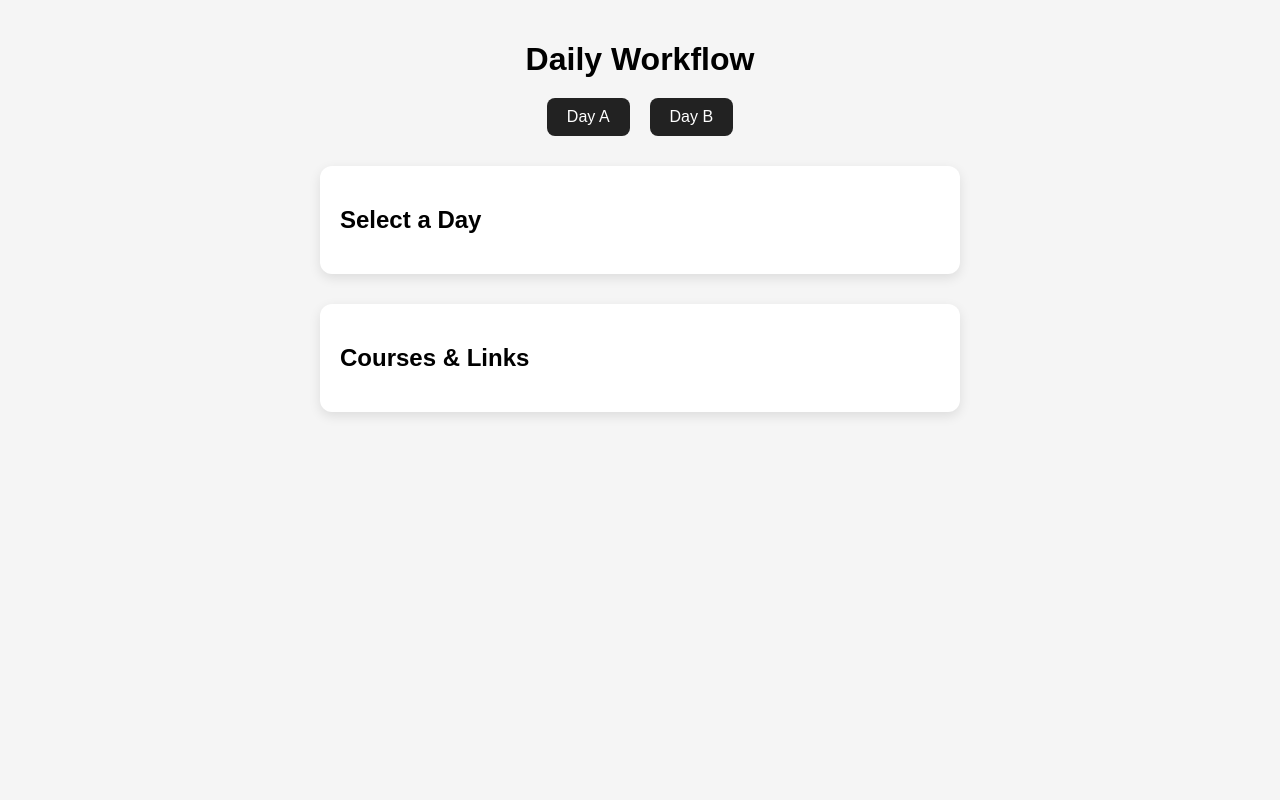
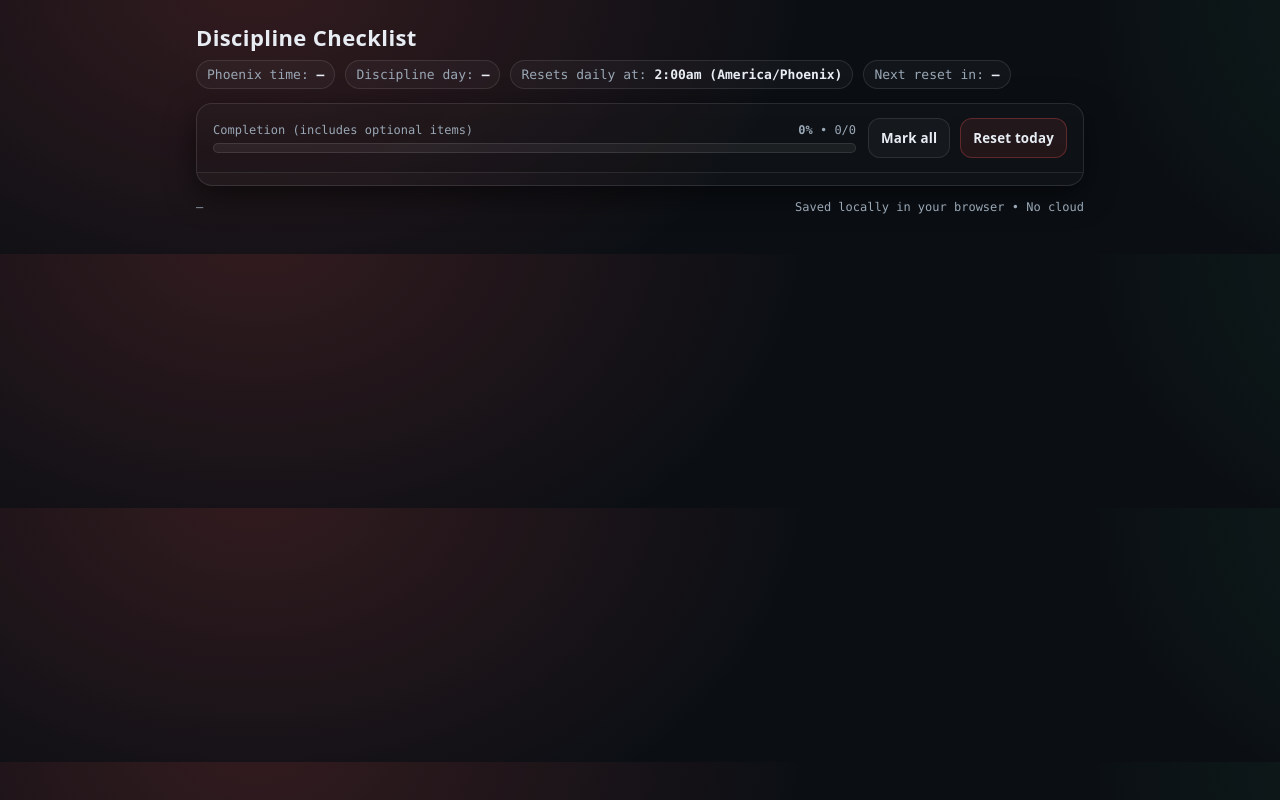
Before and after one commit to MCIF-TEST/day2day, a plain HTML site: page index.html in a window 1280 px wide. Drawn offline with Linux system fonts and the light colour scheme.

Commit message:
Update index.html

```diff
--- a/index.html
+++ b/index.html
@@ -1,123 +1,231 @@
-<!DOCTYPE html>
+<!doctype html>
 <html lang="en">
 <head>
-  <meta charset="UTF-8" />
-  <meta name="viewport" content="width=device-width, initial-scale=1.0" />
-  <title>Daily Workflow App</title>
+  <meta charset="utf-8" />
+  <meta name="viewport" content="width=device-width,initial-scale=1" />
+  <meta name="color-scheme" content="dark light" />
+  <title>Discipline Checklist</title>
   <style>
-    body {
-      font-family: Arial, sans-serif;
-      background: #f5f5f5;
-      margin: 0;
-      padding: 20px;
+    :root{
+      --bg: #0b0f14;
+      --panel: #0f1720;
+      --text: #e8edf4;
+      --muted: #9aa7b5;
+      --line: rgba(255,255,255,0.10);
+      --accent: #d34b4b;
+      --good: #2bd576;
+      --warn: #f0c35a;
+      --shadow: 0 10px 30px rgba(0,0,0,0.55);
+      --radius: 16px;
+      --mono: ui-monospace, SFMono-Regular, Menlo, Monaco, Consolas, "Liberation Mono", "Courier New", monospace;
+      --sans: ui-sans-serif, system-ui, -apple-system, Segoe UI, Roboto, Helvetica, Arial, "Apple Color Emoji","Segoe UI Emoji";
     }
-    h1 {
-      text-align: center;
-      margin-bottom: 20px;
+    *{ box-sizing:border-box; }
+    body{
+      margin:0;
+      font-family: var(--sans);
+      background:
+        radial-gradient(1100px 780px at 20% -10%, rgba(211,75,75,0.20), transparent 50%),
+        radial-gradient(900px 650px at 120% 0%, rgba(43,213,118,0.10), transparent 50%),
+        var(--bg);
+      color: var(--text);
     }
-    .day-select {
-      display: flex;
-      justify-content: center;
-      gap: 20px;
-      margin-bottom: 30px;
+    .wrap{ max-width: 920px; margin:0 auto; padding: 22px 16px 40px; }
+    header{ display:flex; flex-wrap:wrap; gap:12px; align-items:flex-end; justify-content:space-between; margin-bottom: 14px; }
+    h1{ font-size: 22px; margin:0; letter-spacing:0.4px; }
+    .sub{
+      color: var(--muted);
+      font-size: 13px;
+      display:flex;
+      flex-wrap: wrap;
+      gap: 10px;
+      align-items: center;
+      font-family: var(--mono);
+      margin-top: 8px;
     }
-    button {
-      padding: 10px 20px;
-      font-size: 16px;
-      cursor: pointer;
-      border: none;
-      border-radius: 8px;
-      background: #222;
-      color: #fff;
+    .pill{
+      border: 1px solid var(--line);
+      border-radius: 999px;
+      padding: 6px 10px;
+      background: rgba(255,255,255,0.03);
     }
-    .task-list {
-      max-width: 600px;
-      margin: 0 auto;
-      background: #fff;
-      padding: 20px;
+    .pill strong{ color: var(--text); }
+    .fasting{
+      border-color: rgba(240,195,90,0.35);
+      background: rgba(240,195,90,0.08);
+      color: #ffe1a4;
+    }
+
+    .panel{
+      background: linear-gradient(180deg, rgba(255,255,255,0.03), rgba(255,255,255,0.02));
+      border: 1px solid var(--line);
+      border-radius: var(--radius);
+      box-shadow: var(--shadow);
+      overflow:hidden;
+    }
+    .panelHead{
+      padding: 14px 16px;
+      border-bottom: 1px solid var(--line);
+      display:flex;
+      align-items:center;
+      justify-content: space-between;
+      gap: 12px;
+      background: rgba(0,0,0,0.15);
+      flex-wrap: wrap;
+    }
+
+    .progressWrap{ display:flex; flex-direction:column; gap: 6px; min-width: 260px; flex: 1; }
+    .progressLabel{
+      display:flex;
+      justify-content: space-between;
+      gap: 12px;
+      font-size: 12px;
+      color: var(--muted);
+      font-family: var(--mono);
+      flex-wrap: wrap;
+    }
+    .bar{
+      height: 10px;
+      background: rgba(255,255,255,0.06);
+      border: 1px solid var(--line);
+      border-radius: 999px;
+      overflow:hidden;
+    }
+    .bar > div{
+      height:100%;
+      width:0%;
+      background: linear-gradient(90deg, var(--accent), rgba(43,213,118,0.95));
+      transition: width 220ms ease;
+    }
+
+    .actions{ display:flex; flex-wrap:wrap; gap:10px; justify-content:flex-end; }
+    button{
+      appearance:none;
+      border: 1px solid var(--line);
+      background: rgba(255,255,255,0.03);
+      color: var(--text);
+      padding: 10px 12px;
       border-radius: 12px;
-      box-shadow: 0 4px 12px rgba(0,0,0,0.1);
+      cursor:pointer;
+      font-weight: 700;
+      letter-spacing: 0.2px;
+      font-family: var(--sans);
     }
-    .task {
-      display: flex;
+    button:hover{ background: rgba(255,255,255,0.06); }
+    button:active{ transform: translateY(1px); }
+    button.danger{
+      border-color: rgba(211,75,75,0.35);
+      background: rgba(211,75,75,0.10);
+    }
+
+    .list{ padding: 6px 0; }
+    .item{
+      display:flex;
+      align-items:center;
+      gap: 12px;
+      padding: 12px 16px;
+      border-top: 1px solid rgba(255,255,255,0.06);
+    }
+    .item:first-child{ border-top:0; }
+    .item:hover{ background: rgba(255,255,255,0.03); }
+
+    .left{ display:flex; align-items:center; gap:12px; flex:1; min-width:0; }
+    .meta{ display:flex; flex-direction:column; gap:4px; min-width:0; }
+    .labelRow{ display:flex; flex-wrap:wrap; align-items:baseline; gap:8px; min-width:0; }
+    .label{
+      font-weight: 800;
+      white-space: nowrap;
+      overflow: hidden;
+      text-overflow: ellipsis;
+      max-width: 100%;
+    }
+    .tag{
+      font-size: 11px;
+      padding: 3px 8px;
+      border-radius: 999px;
+      border: 1px solid var(--line);
+      color: var(--muted);
+      font-family: var(--mono);
+      background: rgba(255,255,255,0.02);
+    }
+    .tag.optional{
+      border-color: rgba(154,167,181,0.25);
+      background: rgba(154,167,181,0.06);
+    }
+    .tag.required{
+      border-color: rgba(211,75,75,0.35);
+      background: rgba(211,75,75,0.08);
+      color: #ffb3b3;
+    }
+    .tag.fasting{
+      border-color: rgba(240,195,90,0.35);
+      background: rgba(240,195,90,0.10);
+      color: #ffe1a4;
+    }
+    .desc{ font-size: 12px; color: var(--muted); font-family: var(--mono); }
+
+    input[type="checkbox"]{
+      width: 20px;
+      height: 20px;
+      accent-color: var(--good);
+      cursor:pointer;
+      flex: 0 0 auto;
+    }
+
+    footer{
+      margin-top: 14px;
+      color: var(--muted);
+      font-size: 12px;
+      font-family: var(--mono);
+      display:flex;
+      flex-wrap:wrap;
+      gap: 10px;
       justify-content: space-between;
-      padding: 10px 0;
-      border-bottom: 1px solid #ddd;
-    }
-    .task:last-child {
-      border-bottom: none;
-    }
-    .courses-section {
-      max-width: 600px;
-      margin: 30px auto;
-      background: #fff;
-      padding: 20px;
-      border-radius: 12px;
-      box-shadow: 0 4px 12px rgba(0,0,0,0.1);
+      align-items:center;
     }
   </style>
 </head>
+
 <body>
-  <h1>Daily Workflow</h1>
+  <div class="wrap">
+    <header>
+      <div>
+        <h1>Discipline Checklist</h1>
+        <div class="sub">
+          <span class="pill">Phoenix time: <strong id="phxNow">—</strong></span>
+          <span class="pill">Discipline day: <strong id="dayKey">—</strong></span>
+          <span class="pill">Resets daily at: <strong>2:00am</strong> <strong>(America/Phoenix)</strong></span>
+          <span class="pill">Next reset in: <strong id="countdown">—</strong></span>
+          <span class="pill fasting" id="fastingPill" style="display:none;">FASTING DAY (Required)</span>
+        </div>
+      </div>
+    </header>
 
-  <div class="day-select">
-    <button onclick="setDay('A')">Day A</button>
-    <button onclick="setDay('B')">Day B</button>
+    <section class="panel">
+      <div class="panelHead">
+        <div class="progressWrap">
+          <div class="progressLabel">
+            <span>Completion (includes optional items)</span>
+            <span><strong id="pct">0%</strong> • <span id="doneCount">0</span>/<span id="needCount">0</span></span>
+          </div>
+          <div class="bar" aria-hidden="true"><div id="barFill"></div></div>
+        </div>
+
+        <div class="actions">
+          <button id="btnMarkAll">Mark all</button>
+          <button class="danger" id="btnResetDay">Reset today</button>
+        </div>
+      </div>
+
+      <div class="list" id="list" role="list"></div>
+    </section>
+
+    <footer>
+      <div id="status">—</div>
+      <div>Saved locally in your browser • No cloud</div>
+    </footer>
   </div>
 
-  <div class="task-list" id="taskList">
-    <h2>Select a Day</h2>
-  </div>
-
-  <div class="courses-section">
-    <h2>Courses & Links</h2>
-    <ul id="courseLinks">
-      <!-- Courses will be inserted here -->
-    </ul>
-  </div>
-
-  <script>
-    const dayA = [
-      { name: "Reading", time: "1 hour" },
-      { name: "Course Study", time: "1 hour" },
-      { name: "News Study", time: "30 minutes" },
-      { name: "Bible Reading", time: "45 minutes" }
-    ];
-
-    const dayB = [
-      { name: "Reading", time: "1 hour" },
-      { name: "GED Study", time: "1 hour" },
-      { name: "Course Study", time: "1 hour" },
-      { name: "News Study", time: "30 minutes" },
-      { name: "Bible Reading", time: "30 minutes" }
-    ];
-
-    const courses = [
-      // Add your courses like this:
-      // { name: "Course Title", url: "https://example.com" }
-    ];
-
-    function setDay(day) {
-      const list = document.getElementById('taskList');
-      const tasks = day === 'A' ? dayA : dayB;
-      list.innerHTML = `<h2>Day ${day} Tasks</h2>`;
-      tasks.forEach(task => {
-        list.innerHTML += `
-          <div class='task'>
-            <span>${task.name}</span>
-            <span>${task.time}</span>
-          </div>`;
-      });
-    }
-
-    function loadCourses() {
-      const courseList = document.getElementById('courseLinks');
-      courses.forEach(c => {
-        courseList.innerHTML += `<li><a href='${c.url}' target='_blank'>${c.name}</a></li>`;
-      });
-    }
-
-    loadCourses();
-  </script>
+  <script src="./app.js"></script>
 </body>
 </html>
```
